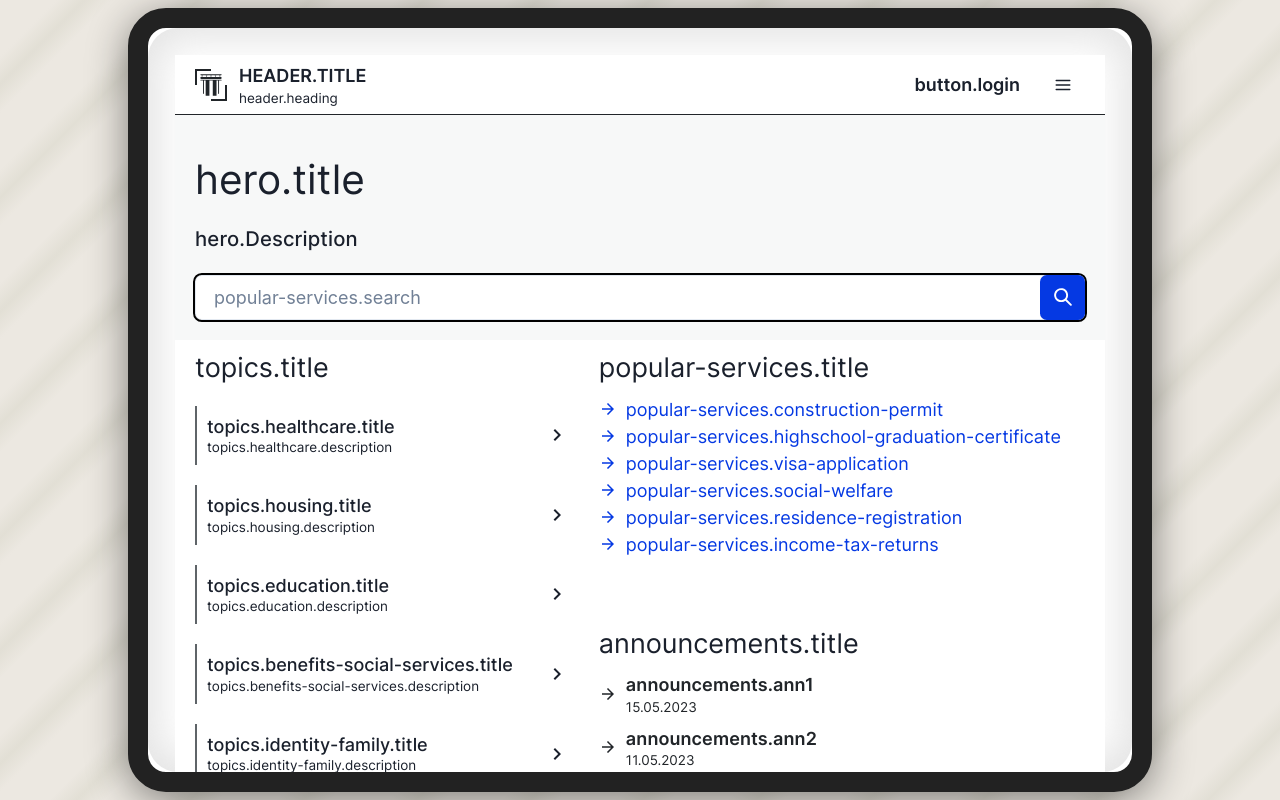
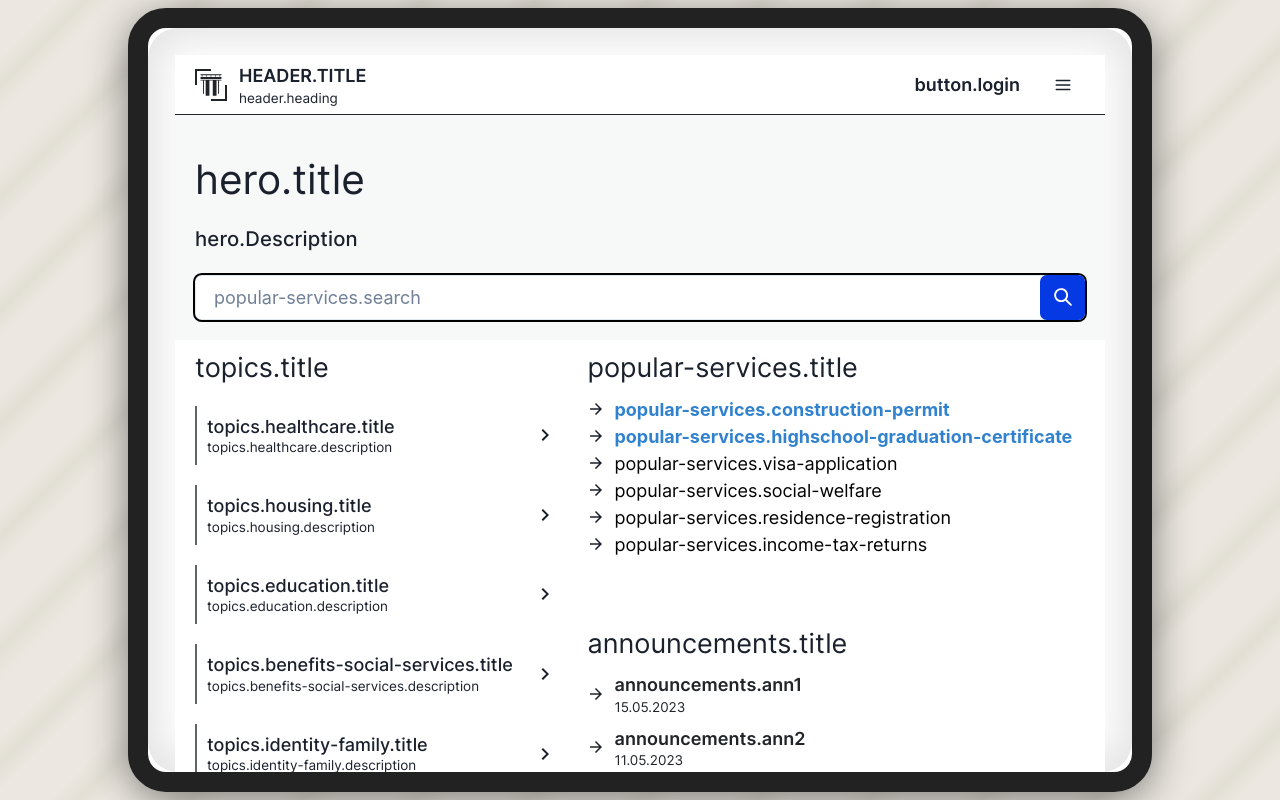
Before and after one commit to GovStackWorkingGroup/sandbox-usecase-constructionpermit-schoolcertificate-frontend, a React (Vite) app: page / in a window 1280 px wide. Built offline with nearby package versions, Linux system fonts and the light colour scheme; no server answers.

Commit message:
fixing links

```diff
--- a/src/features/front-page/components/popular-services/PopularServices.tsx
+++ b/src/features/front-page/components/popular-services/PopularServices.tsx
@@ -10,32 +10,51 @@ import {
 } from "@chakra-ui/react";
 import { useTranslation } from "react-i18next";
 import { Link as RouterLink } from "react-router-dom";
-import { colors } from "../../../../chakra-overrides/colors";
 
 export default function PopularServices() {
   const { t } = useTranslation();
 
-  const popularServices = [
-    [t('popular-services.construction-permit'), "/housing/construction-permit"],
-    [t('popular-services.highschool-graduation-certificate'), "/education/highschool-graduation-certificate"],
-    [t('popular-services.visa-application'), null],
-    [t('popular-services.social-welfare'), null],
-    [t('popular-services.residence-registration'), null],
-    [t('popular-services.income-tax-returns'), null],
+  const popularServices: [string, string | null][] = [
+    [t("popular-services.construction-permit"), "/housing/construction-permit"],
+    [
+      t("popular-services.highschool-graduation-certificate"),
+      "/education/highschool-graduation-certificate",
+    ],
+    [t("popular-services.visa-application"), null],
+    [t("popular-services.social-welfare"), null],
+    [t("popular-services.residence-registration"), null],
+    [t("popular-services.income-tax-returns"), null],
+  ];
+
+  const highlightedPaths = [
+    "/housing/construction-permit",
+    "/education/highschool-graduation-certificate",
   ];
 
   return (
     <Flex direction="column" gap="10px" padding="10px 0">
-      <Heading variant="headline">{t('popular-services.title')}</Heading>
-      <List color={colors.theme.primary}>
-        {popularServices.map(([name, pathname]) => (
-          <ListItem key={name} display="flex" alignItems={"center"}>
-            <ListIcon as={ArrowForwardIcon} />
-            <Link as={RouterLink} to={pathname || "/"}>
-              <Text>{name}</Text>
-            </Link>
-          </ListItem>
-        ))}
+      <Heading variant="headline">{t("popular-services.title")}</Heading>
+      <List>
+        {popularServices.map(([name, pathname]) => {
+          const isLink = pathname && highlightedPaths.includes(pathname);
+          return (
+            <ListItem key={name} display="flex" alignItems="center">
+              <ListIcon as={ArrowForwardIcon} />
+              {isLink ? (
+                <Link
+                  as={RouterLink}
+                  to={pathname}
+                  fontWeight="bold"
+                  color="blue.500"
+                >
+                  {name}
+                </Link>
+              ) : (
+                <Text color="black">{name}</Text>
+              )}
+            </ListItem>
+          );
+        })}
       </List>
     </Flex>
   );
```
